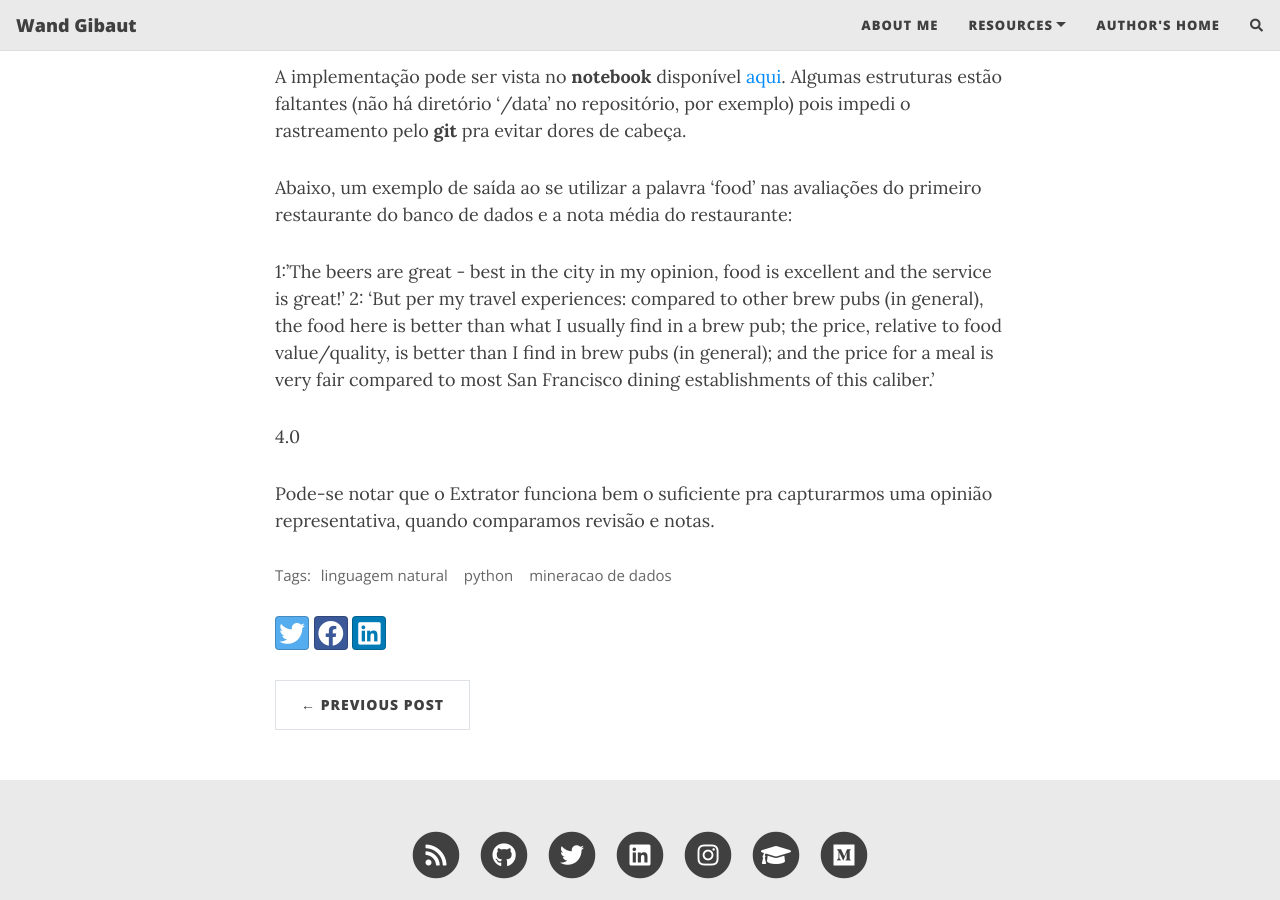
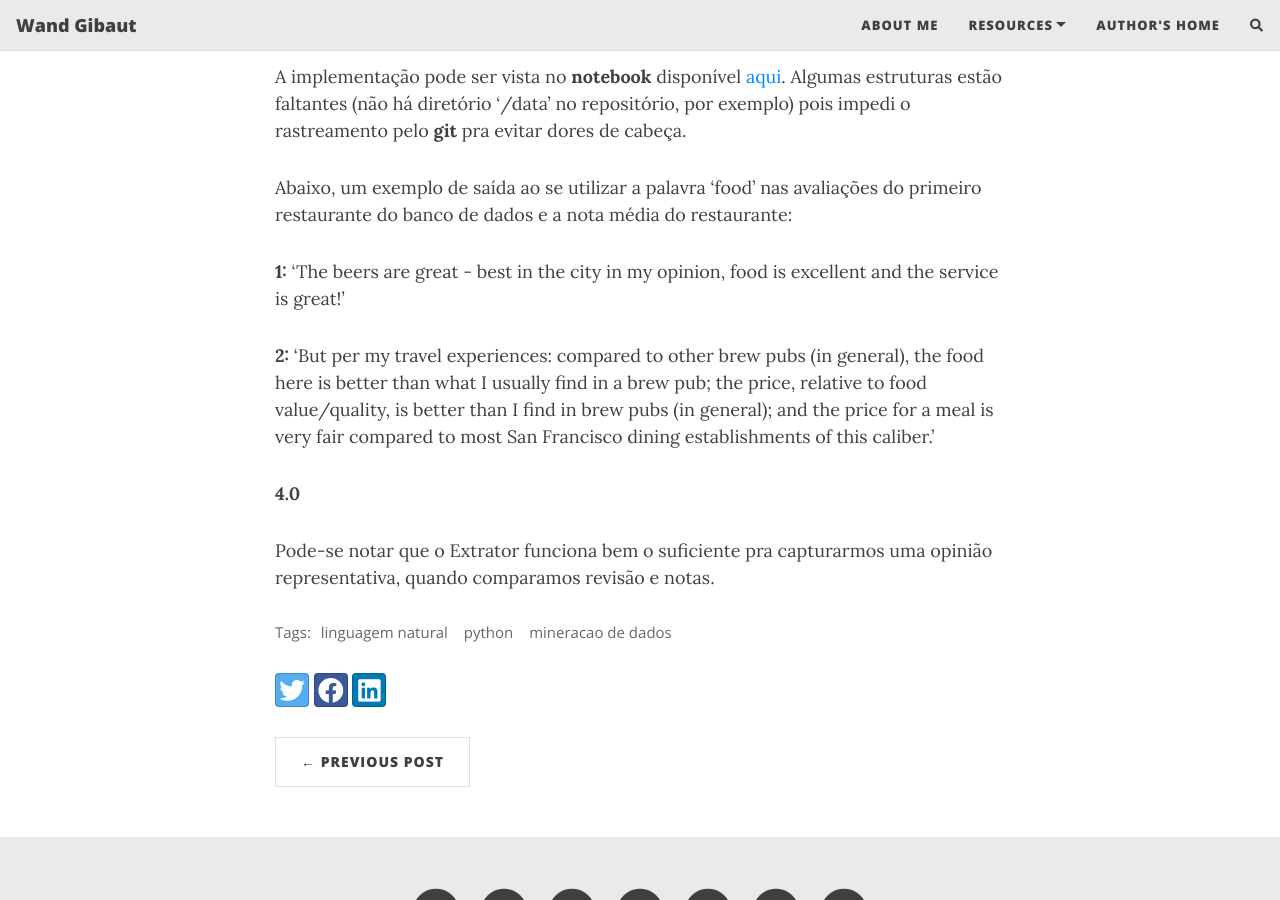
Before and after one commit to wandgibaut/wandgibaut.github.io, a Jekyll site: the page built from _posts/2021-06-20-extrator-de-opiniao-sobre-vagas-em-empresas-parte-1.md, in a window 1280 px wide and 900 px high, scrolled down 1504 px. Built offline with Jekyll 4.4.1, drawn with Linux system fonts in a browser that asks for light colours; nearby versions of some CDN libraries; comment, search, counter and statistics services are not loaded; part of the change alters nothing that is shown.

```diff
--- a/_posts/2021-06-20-extrator-de-opiniao-sobre-vagas-em-empresas-parte-1.md
+++ b/_posts/2021-06-20-extrator-de-opiniao-sobre-vagas-em-empresas-parte-1.md
@@ -31,9 +31,10 @@ A implementação pode ser vista no **notebook** disponível [aqui](https://gith
 
 Abaixo, um exemplo de saída ao se utilizar a palavra 'food' nas avaliações do primeiro restaurante do banco de dados e a nota média do restaurante:
 
-1:'The beers are great - best in the city in my opinion, food is excellent and the service is great!'
-2: 'But per my travel experiences: compared to other brew pubs (in general), the food here is better than what I usually find in a brew pub; the price, relative to food value/quality, is better than I find in brew pubs (in general); and the price for a meal is very fair compared to most San Francisco dining establishments of this caliber.'
+**1:** 'The beers are great - best in the city in my opinion, food is excellent and the service is great!'
 
-4.0
+**2:** 'But per my travel experiences: compared to other brew pubs (in general), the food here is better than what I usually find in a brew pub; the price, relative to food value/quality, is better than I find in brew pubs (in general); and the price for a meal is very fair compared to most San Francisco dining establishments of this caliber.'
+
+**4.0**
 
 Pode-se notar que o Extrator funciona bem o suficiente pra capturarmos uma opinião representativa, quando comparamos revisão e notas.
```
